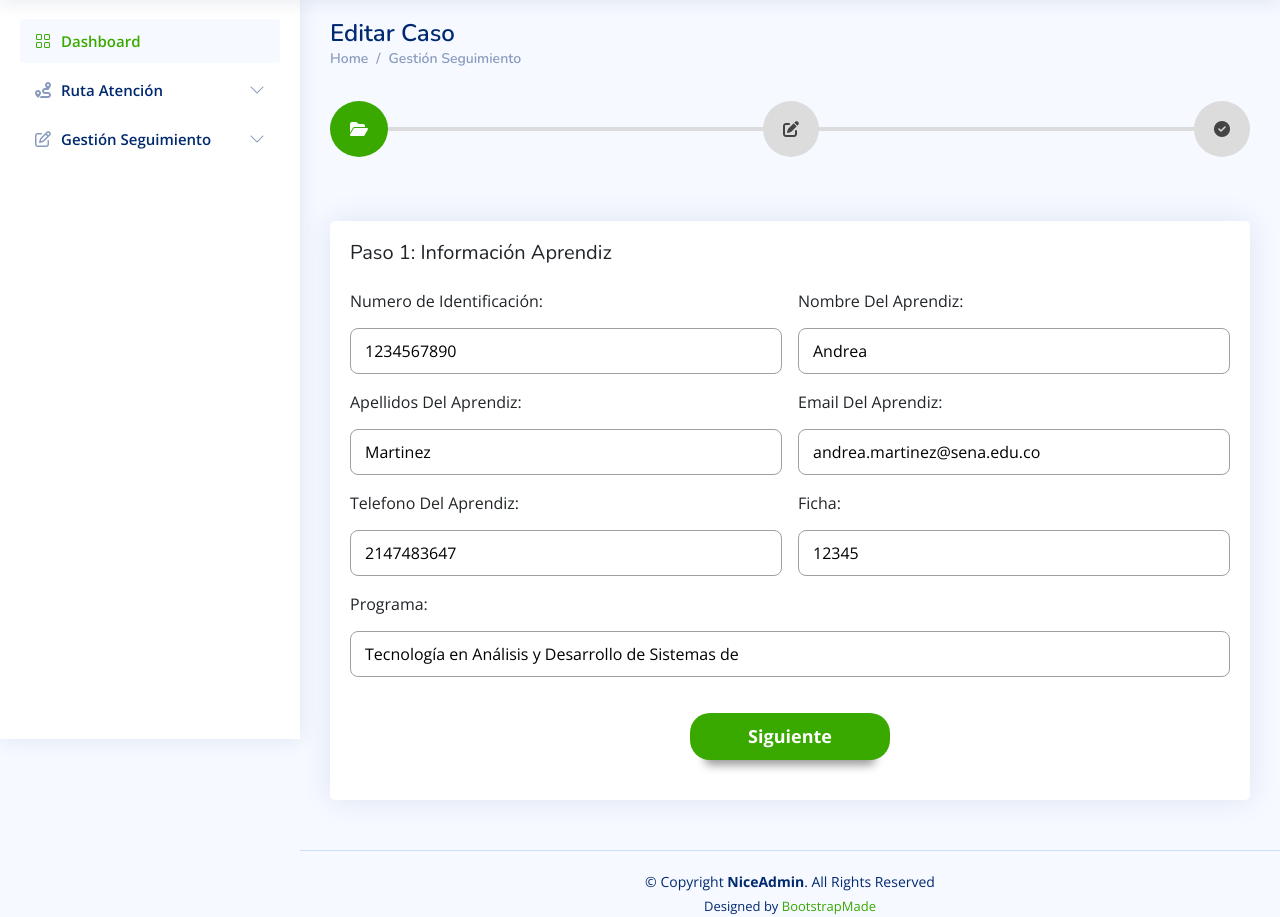
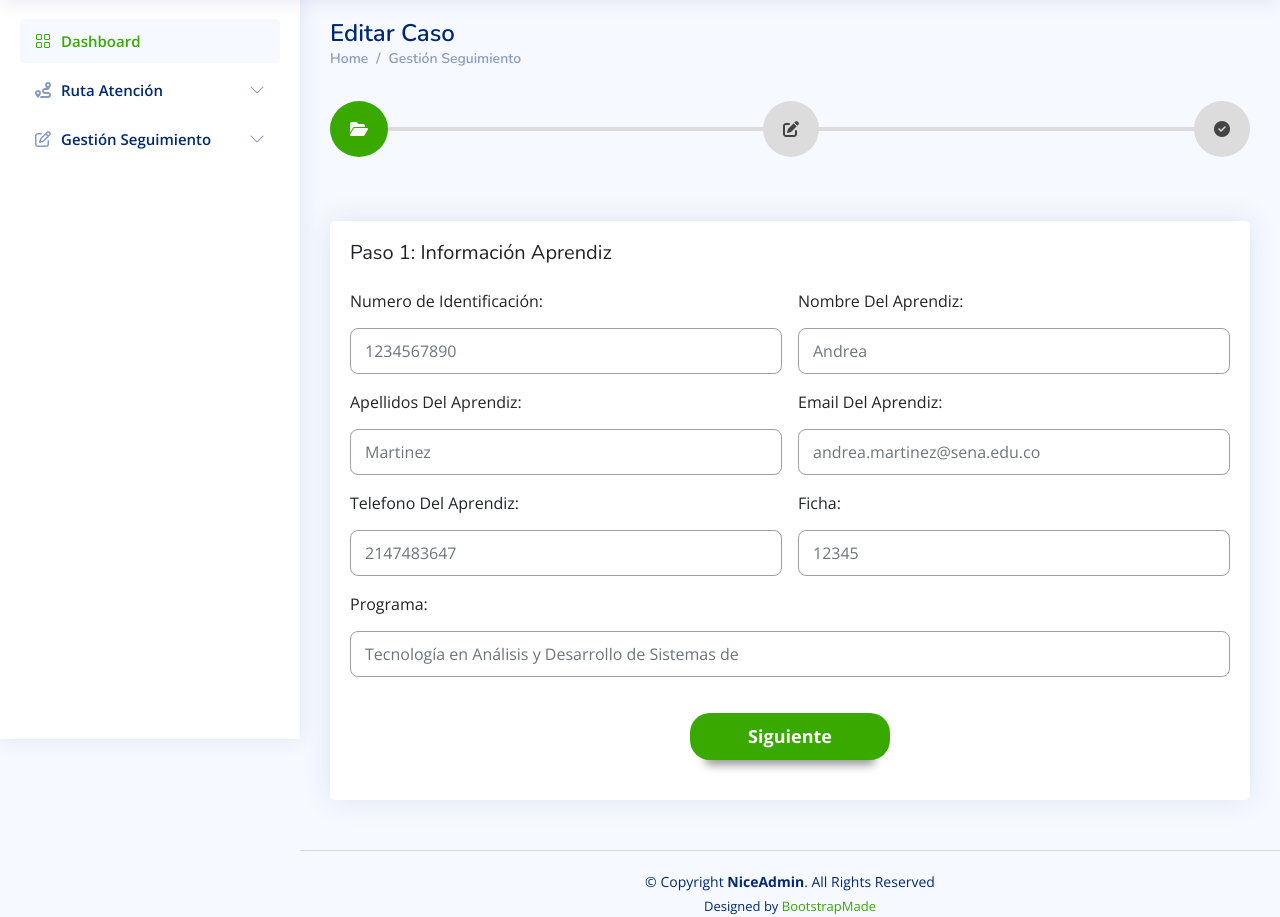
Before and after one commit to Mudufin-184/Alertas-Tempranas, a PHP site: page /Views/coordinador/editarCaso.php?id=1 in a window 1280 px wide. Shown: the part 61-978 px from the top of the page. Run offline with PHP 8.4, Linux system fonts and the light colour scheme; a user stored in the database is signed in; data comes from the database, SQL or seed files in the repository; some libraries are stand-ins or nearby versions.

Commit message:
Se aplica un color mas gris a los campos que no se pueden modificar en editcaso

```diff
--- a/Controllers/coordinador/mostrar_info.php
+++ b/Controllers/coordinador/mostrar_info.php
@@ -127,39 +127,29 @@ function cargarInfoDetalles() {
         }
 }
 
-function cargarCasoEdit(){
-
-
-    $id_caso= $_GET ['id'];
-
-
-
+function cargarCasoEdit() {
+  $id_caso = $_GET['id'];
 
   $objConsultas = new ConsultasCoordinador();
   $encargados = $objConsultas->CargarEncargado();
   $result = $objConsultas->consultarCasoEdit($id_caso);
 
-
-
-    foreach ($result as $f){
-
-      if ($f['estado'] != "Finalizado"){
-
-        $encargadoOptions = '<option value="'.$f['id_encargado'].'">'.$f['nombre_encargado'].'</option>';
+  foreach ($result as $f) {
+      if ($f['estado'] != "Finalizado") {
+          $encargadoOptions = '<option value="' . $f['id_encargado'] . '">' . $f['nombre_encargado'] . '</option>';
           foreach ($encargados as $encargado) {
               $encargadoOptions .= '<option value="' . $encargado['id'] . '">' . $encargado['nombre'] . '</option>';
           }
 
           echo '
-
-        <form action="../../Controllers/coordinador/registrar_Seguimiento.php" class="form" method="post">
+          <form action="../../Controllers/bienestar/registrar_Seguimiento.php" class="form" method="post">
               <!-- progress bar -->
               <div class="progressbar">
                   <div class="progress" id="progress"></div>
                   <div class="progress-step progress-step-active">
                       <i class="fa-solid fa-folder-open"></i>
                   </div>
-            <div class="progress-step" >
+                  <div class="progress-step">
                       <i class="fa-solid fa-pen-to-square"></i>
                   </div>
                   <div class="progress-step">
@@ -175,45 +165,47 @@ function cargarCasoEdit(){
                       <!-- Multi Columns Form -->
                       <div class="row g-3 formulario">
                           <h5>Paso 1: Información Aprendiz</h5>
+
                           <!-- Numero de Identificación -->
                           <div class="col-md-6 campo">
                               <label for="identificacion">Numero de Identificación:</label> <br>
-                      <input type="text" placeholder="Ej: 123456" id="identificacion" class="input" name="identificacion" value="'.$f['documento'].'" readonly>
+                              <input type="text" placeholder="Ej: 123456" id="identificacion" class="input disabled-field" name="identificacion" value="' . $f['documento'] . '" readonly>
                           </div>
+
                           <!-- Nombre del aprendiz -->
                           <div class="col-md-6 campo">
                               <label for="aprendiz_Nom">Nombre Del Aprendiz:</label> <br>
-                      <input type="text" placeholder="Ej: Daniel Andres" id="aprendiz_Nom" class="input" name="nombre" value="'.$f['nombre'].'" readonly>
+                              <input type="text" placeholder="Ej: Daniel Andres" id="aprendiz_Nom" class="input disabled-field" name="nombre" value="' . $f['nombre'] . '" readonly>
                           </div>
+
                           <!-- Apellidos del aprendiz -->
                           <div class="col-md-6 campo">
                               <label for="aprendiz_Ape">Apellidos Del Aprendiz:</label> <br>
-                      <input type="text" placeholder="Ej: Rodriguez Lopez" id="aprendiz_Ape" class="input" name="apellido" value="'.$f['apellido'].'" readonly>
+                              <input type="text" placeholder="Ej: Rodriguez Lopez" id="aprendiz_Ape" class="input disabled-field" name="apellido" value="' . $f['apellido'] . '" readonly>
                           </div>
 
                           <!-- Email del aprendiz -->
                           <div class="col-md-6 campo">
                               <label for="aprendiz_Email">Email Del Aprendiz:</label> <br>
-                      <input type="email" placeholder="Ej:daniel@gmail.com"  id="aprendiz_Email" class="input" name="email" value="'.$f['email'].'" readonly>
+                              <input type="email" placeholder="Ej:daniel@gmail.com" id="aprendiz_Email" class="input disabled-field" name="email" value="' . $f['email'] . '" readonly>
                           </div>
-
 
                           <!-- Telefono del aprendiz -->
                           <div class="col-md-6 campo">
                               <label for="aprendiz_Telefono">Telefono Del Aprendiz:</label> <br>
-                      <input type="number" placeholder="Ej:3214565342"  id="aprendiz_Telefono" class="input" name="telefono" value="'.$f['telefono'].'" readonly>
+                              <input type="number" placeholder="Ej:3214565342" id="aprendiz_Telefono" class="input disabled-field" name="telefono" value="' . $f['telefono'] . '" readonly>
                           </div>
 
-                    <!-- ficha del aprendiz -->
+                          <!-- Ficha del aprendiz -->
                           <div class="col-md-6 campo">
                               <label for="aprendiz_Ficha">Ficha:</label> <br>
-                      <input type="text" placeholder="Ej:2692926"  id="aprendiz_Ficha" class="input" name="ficha" value="'.$f['ficha'].'" readonly>
+                              <input type="text" placeholder="Ej:2692926" id="aprendiz_Ficha" class="input disabled-field" name="ficha" value="' . $f['ficha'] . '" readonly>
                           </div>
 
                           <!-- Programa del aprendiz -->
                           <div class="col-md-12 campo">
                               <label for="aprendiz_Programa">Programa:</label> <br>
-                      <input type="text" placeholder="Ej:Análisis y desarrollo de software"  id="aprendiz_Programa" class="input" name="programa" value="'.$f['programa'].'" readonly>
+                              <input type="text" placeholder="Ej:Análisis y desarrollo de software" id="aprendiz_Programa" class="input disabled-field" name="programa" value="' . $f['programa'] . '" readonly>
                           </div>
 
                           <div class="text-center">
@@ -228,12 +220,13 @@ function cargarCasoEdit(){
                   <div class="card-body">
                       <!-- Multi Columns Form -->
                       <div class="row g-3 formulario">
-                  <h5>Paso 2: Información Del Motivo </h5>
+                          <h5>Paso 2: Información Del Motivo</h5>
+
                           <!-- Categoria -->
                           <div class="col-md-6 campo">
                               <label for="motivo_categoria">Categoria:</label> <br>
-                      <select id="motivo_categoria" name="categoria" class="select" required disabled>
-                        <option value="'.$f['categoria'].'">'.$f['categoria'].'</option>
+                              <select id="motivo_categoria" name="categoria" class="select disabled-field" required disabled>
+                                  <option value="' . $f['categoria'] . '">' . $f['categoria'] . '</option>
                                   <option value="economicos">Economicos</option>
                                   <option value="laborales">Laborales</option>
                                   <option value="familiares">Familiares</option>
@@ -241,7 +234,7 @@ function cargarCasoEdit(){
                                   <option value="sociales">Sociales</option>
                                   <option value="academiacos">Academicos</option>
                                   <option value="calidad">Calidad del Programa</option>
-                        <option value="condiciones">Condiciones Institucionales </option>
+                                  <option value="condiciones">Condiciones Institucionales</option>
                               </select>
                           </div>
 
@@ -249,23 +242,21 @@ function cargarCasoEdit(){
                           <div class="col-md-6 campo">
                               <label for="id_encargado">Encargado:</label> <br>
                               <select name="id_encargado" id="encargado" class="select" required>
-                        '.$encargadoOptions.'
-
-
+                                  ' . $encargadoOptions . '
                               </select>
                           </div>
 
-                    <!-- Descricpion del motivo -->
+                          <!-- Descripción del motivo -->
                           <div class="col-md-6 campo">
                               <label for="motivo_Descripcion">Motivo:</label> <br>
-                      <textarea rows="3"   placeholder="Ej:2692926"  id="motivo_Descripcion" class="input" name="motivo" readonly> '.$f['descripcion'].'</textarea>
+                              <textarea rows="3" placeholder="Ej:2692926" id="motivo_Descripcion" class="input disabled-field" name="motivo" readonly>' . $f['descripcion'] . '</textarea>
                           </div>
 
                           <!-- Estado -->
                           <div class="col-md-6 campo">
                               <label for="estado">Estado:</label> <br>
                               <select id="estado" name="estado" class="select" required>
-                        <option value="'.$f['estado'].'">'.$f['estado'].'</option>
+                                  <option value="' . $f['estado'] . '">' . $f['estado'] . '</option>
                                   <option value="En espera">En espera</option>
                                   <option value="En proceso">En proceso</option>
                                   <option value="Finalizado">Finalizado</option>
@@ -275,16 +266,14 @@ function cargarCasoEdit(){
                           <!-- Estrategia del motivo -->
                           <div class="col-md-6 campo">
                               <label for="estrategia">Estrategia:</label> <br>
-                      <textarea rows="3"   placeholder="Ej:Asignación de apoyo económico temporal"  id="estrategia" class="input" name="estrategia" "> '.$f['estrategia'].'</textarea>
+                              <textarea rows="3" placeholder="Ej:Asignación de apoyo económico temporal" id="estrategia" class="input dark-content" name="estrategia">' . $f['estrategia'] . '</textarea>
                           </div>
-
 
                           <!-- Aspectos Extras -->
                           <div class="col-md-6 campo">
-                      <label for="estrategia">Aspectos Extras:</label> <br>
-                      <textarea rows="3"   placeholder="Ej:Subsidio mensual por tres meses"  id="aspectos_extras" class="input" name="aspectos_extras" "> '.$f['aspectos_extras'].'</textarea>
+                              <label for="aspectos_extras">Aspectos Extras:</label> <br>
+                              <textarea rows="3" placeholder="Ej:Subsidio mensual por tres meses" id="aspectos_extras" class="input dark-content" name="aspectos_extras">' . $f['aspectos_extras'] . '</textarea>
                           </div>
-
 
 
                           <!-- Botones -->
@@ -305,29 +294,15 @@ function cargarCasoEdit(){
                               <h5 class="card-title">Completado!!</h5>
                               <div>Ha completado todos los pasos correctamente.</div>
                           </div>
-
+                      </div>
                   </div>
               </div>
           </form>
-
-
-
-
-
-
-
-
-
-
           ';
-
-    } else{
-      echo"<script>alert('No se puede modificar debido a que el caso se encuentra Finalizado')</script>";
-      echo"<script> location.href='../../Views/coordinador/consultarSeguimiento_Filtro.php' </script>";
-
+      } else {
+          echo "<script>alert('No se puede modificar debido a que el caso se encuentra Finalizado')</script>";
+          echo "<script>location.href='../../Views/coordinador/consultarSeguimiento_Filtro.php'</script>";
       }
-
-
   }
 }
 
--- a/Views/coordinador/editarCaso.php
+++ b/Views/coordinador/editarCaso.php
@@ -38,6 +38,19 @@ require_once("../../Models/consultasCoordinador.php");
   <link href="https://cdn.datatables.net/v/bs5/jq-3.7.0/jszip-3.10.1/dt-2.0.3/b-3.0.1/b-html5-3.0.1/b-print-3.0.1/datatables.min.css" rel="stylesheet">
   <link href="assets/css/style.css" rel="stylesheet">
 
+  <style>
+  /* Aplica un color gris al contenido de los campos deshabilitados (readonly) */
+    .disabled-field {
+      color: #6c757d !important;
+    }
+
+    #estrategia::placeholder,
+    #aspectos_extras::placeholder {
+    color: #333333; /* Color más oscuro */
+    opacity: 1;
+    }
+
+  </style>
   <!-- =======================================================
   * Template Name: NiceAdmin
   * Template URL: https://bootstrapmade.com/nice-admin-bootstrap-admin-html-template/
```
Also changed, not shown: Controllers/bienestar/mostrar_info.php (+35 -50 lines), Views/Bienestar/editarCaso.php (+15 -0 lines). Lines whose indentation alone changed are shown as unchanged.
